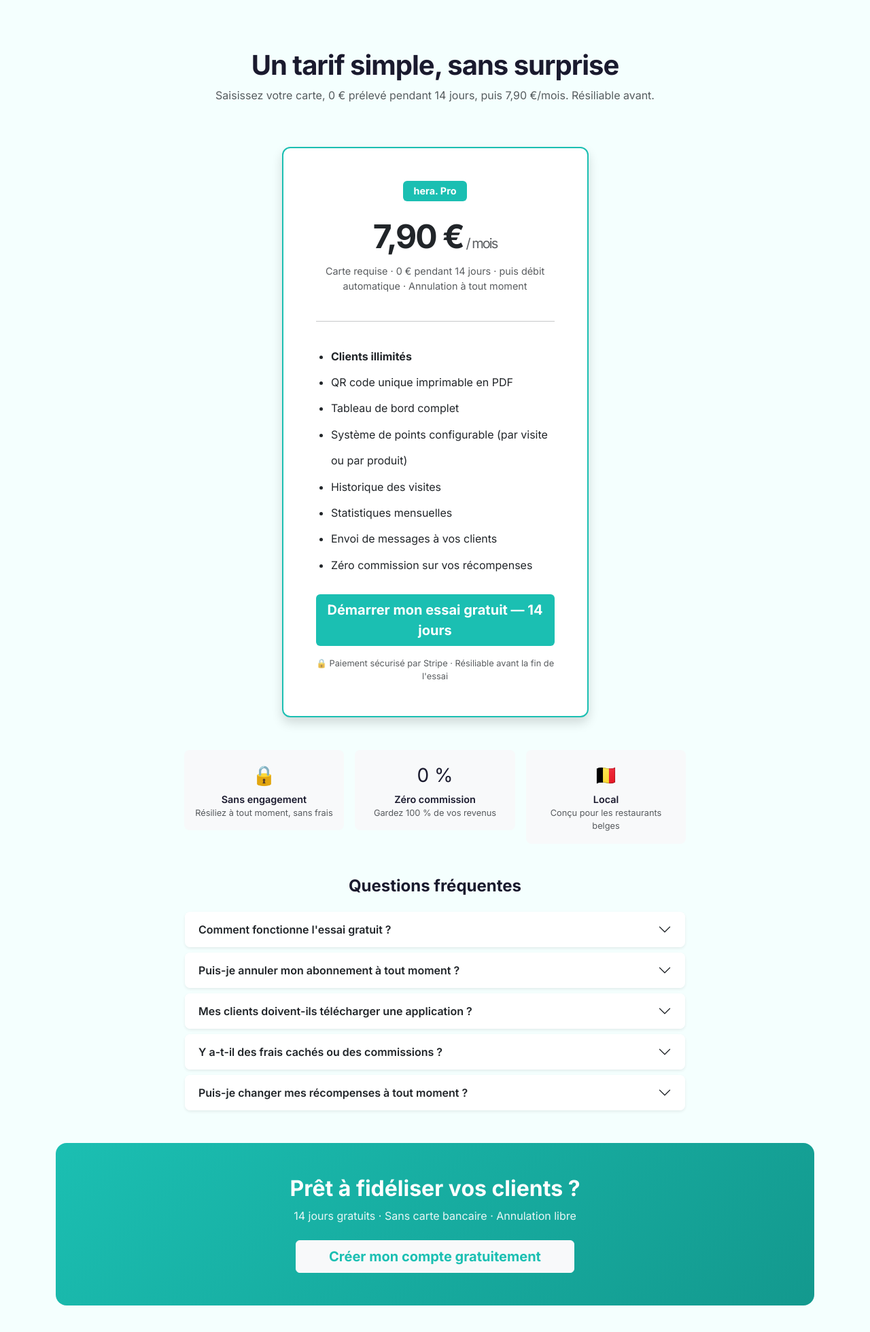
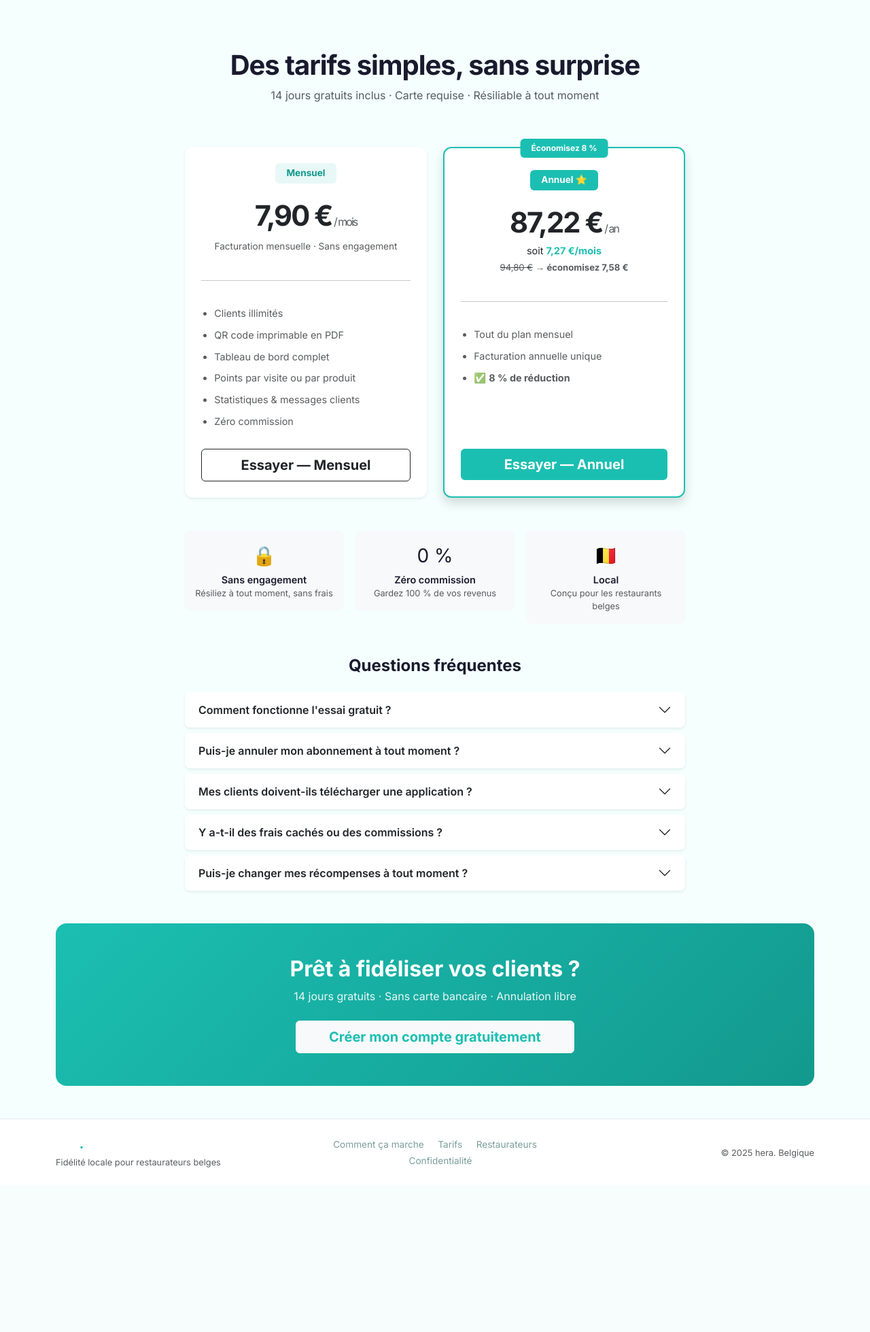
Before and after one commit to krs12k/Hera, a Flask app: page /tarifs in a window 1280 px wide. Shown: the part 74-2033 px from the top of the page at 68% size. After the commit the page ends 1791 px from the top, so only its background shows below. Run offline with Flask 3, Linux system fonts and the light colour scheme; some libraries are stand-ins or nearby versions.

Commit message:
Deux plans tarifaires : mensuel 7,90 et annuel 87,22 (-8%)
- config.py : STRIPE_PRICE_ANNUAL
- app.py : route choisir_plan apres inscription, checkout accepte param plan
- choisir_plan.html : page de choix mensuel/annuel post-inscription
- tarifs.html : deux cartes cote a cote avec badge economie
- abonnement.html : meme choix pour les essais expires

Co-Authored-By: Claude Sonnet 4.6 <noreply@anthropic.com>

```diff
--- a/app.py
+++ b/app.py
@@ -101,8 +101,7 @@ def register():
         db.session.add(resto)
         db.session.commit()
         login_user(resto)
-        # Redirige vers Stripe pour saisir la carte (essai 14j puis 7,90€/mois)
-        return redirect(url_for('checkout'))
+        return redirect(url_for('choisir_plan'))
 
     return render_template('auth/register.html')
 
@@ -573,6 +572,13 @@ def client_profil(token):
     return render_template('client/profil.html', client=client, resto=resto, progression=progression)
 
 
+# ── Choix du plan après inscription ─────────────────────────────
+@app.route('/abonnement/choisir-plan')
+@login_required
+def choisir_plan():
+    return render_template('choisir_plan.html')
+
+
 # ── Portail Client Stripe (gérer / résilier) ────────────────────
 @app.route('/abonnement/gerer')
 @login_required
@@ -603,17 +609,15 @@ def abonnement():
 @login_required
 def checkout():
     try:
-        price_id = app.config.get('STRIPE_PRICE')
+        plan = request.form.get('plan', 'monthly')
+        if plan == 'annual':
+            price_id = app.config.get('STRIPE_PRICE_ANNUAL') or app.config.get('STRIPE_PRICE')
+        else:
+            price_id = app.config.get('STRIPE_PRICE')
+
         if not price_id:
-            # Crée le prix dynamiquement si pas encore configuré
-            product = stripe.Product.create(name='hera Pro')
-            price = stripe.Price.create(
-                product=product.id,
-                unit_amount=790,
-                currency='eur',
-                recurring={'interval': 'month'},
-            )
-            price_id = price.id
+            flash('Tarif Stripe non configuré. Contactez l\'administrateur.', 'danger')
+            return redirect(url_for('choisir_plan'))
 
         customer = stripe.Customer.create(
             email=current_user.email,
@@ -622,7 +626,7 @@ def checkout():
         current_user.stripe_customer_id = customer.id
         db.session.commit()
 
-        # Essai 14 jours si c'est la première fois (pas encore abonné)
+        # Essai 14 jours pour les nouveaux abonnés
         subscription_data = {}
         if current_user.subscription_status in ('trial', None) and not current_user.stripe_subscription_id:
             subscription_data = {'trial_period_days': 14}
@@ -634,12 +638,12 @@ def checkout():
             mode='subscription',
             subscription_data=subscription_data,
             success_url=url_for('abonnement_success', _external=True) + '?session_id={CHECKOUT_SESSION_ID}',
-            cancel_url=url_for('abonnement', _external=True),
+            cancel_url=url_for('choisir_plan', _external=True),
         )
         return redirect(checkout_session.url)
     except Exception as e:
         flash(f'Erreur Stripe : {str(e)}', 'danger')
-        return redirect(url_for('abonnement'))
+        return redirect(url_for('choisir_plan'))
 
 
 # ── Succès paiement ──────────────────────────────────────────────
--- a/config.py
+++ b/config.py
@@ -24,5 +24,6 @@ class Config:
     STRIPE_SECRET_KEY = os.environ.get('STRIPE_SECRET_KEY')
     STRIPE_WEBHOOK_SECRET = os.environ.get('STRIPE_WEBHOOK_SECRET')
     STRIPE_PRICE = os.environ.get('STRIPE_PRICE')
+    STRIPE_PRICE_ANNUAL = os.environ.get('STRIPE_PRICE_ANNUAL')
 
     ADMIN_PASSWORD = os.environ.get('ADMIN_PASSWORD') or 'hera-admin-local'
--- a/templates/tarifs.html
+++ b/templates/tarifs.html
@@ -3,39 +3,60 @@
 
 {% block content %}
 <div class="text-center py-5">
-    <h1 class="fw-bold" style="letter-spacing:-1px">Un tarif simple, sans surprise</h1>
-    <p class="text-muted mt-2">Saisissez votre carte, 0 € prélevé pendant 14 jours, puis 7,90 €/mois. Résiliable avant.</p>
+    <h1 class="fw-bold" style="letter-spacing:-1px">Des tarifs simples, sans surprise</h1>
+    <p class="text-muted mt-2">14 jours gratuits inclus · Carte requise · Résiliable à tout moment</p>
 </div>
 
 <div class="row g-4 justify-content-center mb-5">
 
-    <!-- Plan unique -->
-    <div class="col-md-5">
-        <div class="card border-0 shadow p-5 h-100 text-center" style="border: 2px solid var(--turquoise) !important;">
+    <!-- Plan mensuel -->
+    <div class="col-md-4">
+        <div class="card border-0 shadow-sm p-4 h-100 text-center">
             <div class="mb-3">
-                <span class="badge px-3 py-2" style="background:var(--turquoise);color:#fff;font-size:0.9rem">hera. Pro</span>
+                <span class="badge px-3 py-2" style="background:var(--turquoise-light);color:var(--turquoise-dark);font-size:0.85rem">Mensuel</span>
             </div>
-            <div class="fw-bold mb-1" style="font-size:3rem;letter-spacing:-2px">
-                7,90 €<span class="fs-5 text-muted fw-normal"> / mois</span>
+            <div class="fw-bold mb-1" style="font-size:2.6rem;letter-spacing:-2px">
+                7,90 €<span class="fs-6 text-muted fw-normal"> / mois</span>
             </div>
-            <p class="text-muted mb-4" style="font-size:0.9rem">Carte requise · 0 € pendant 14 jours · puis débit automatique · Annulation à tout moment</p>
+            <p class="text-muted mb-4" style="font-size:0.85rem">Facturation mensuelle · Sans engagement</p>
             <hr>
-            <ul class="text-start mt-3 mb-4" style="line-height:2.4;padding-left:1.4rem">
-                <li><strong>Clients illimités</strong></li>
-                <li>QR code unique imprimable en PDF</li>
+            <ul class="text-start mt-3 mb-4 text-muted" style="line-height:2.2;padding-left:1.2rem;font-size:0.9rem">
+                <li>Clients illimités</li>
+                <li>QR code imprimable en PDF</li>
                 <li>Tableau de bord complet</li>
-                <li>Système de points configurable (par visite ou par produit)</li>
-                <li>Historique des visites</li>
-                <li>Statistiques mensuelles</li>
-                <li>Envoi de messages à vos clients</li>
-                <li>Zéro commission sur vos récompenses</li>
+                <li>Points par visite ou par produit</li>
+                <li>Statistiques & messages clients</li>
+                <li>Zéro commission</li>
             </ul>
-            <a href="{{ url_for('register') }}" class="btn hera-btn-gold btn-lg w-100 fw-bold">
-                Démarrer mon essai gratuit — 14 jours
+            <a href="{{ url_for('register') }}" class="btn btn-outline-dark btn-lg w-100 fw-bold mt-auto">
+                Essayer — Mensuel
             </a>
-            <p class="text-muted mt-3 mb-0" style="font-size:0.8rem">
-                🔒 Paiement sécurisé par Stripe · Résiliable avant la fin de l'essai
-            </p>
+        </div>
+    </div>
+
+    <!-- Plan annuel -->
+    <div class="col-md-4">
+        <div class="card border-0 shadow p-4 h-100 text-center position-relative" style="border: 2px solid var(--turquoise) !important;">
+            <div class="position-absolute top-0 start-50 translate-middle">
+                <span class="badge px-3 py-2 fw-bold" style="background:var(--turquoise);color:#fff">Économisez 8 %</span>
+            </div>
+            <div class="mb-3 mt-2">
+                <span class="badge px-3 py-2" style="background:var(--turquoise);color:#fff;font-size:0.85rem">Annuel ⭐</span>
+            </div>
+            <div class="fw-bold mb-0" style="font-size:2.6rem;letter-spacing:-2px">
+                87,22 €<span class="fs-6 text-muted fw-normal"> / an</span>
+            </div>
+            <div class="mb-1" style="font-size:0.9rem">soit <strong style="color:var(--turquoise)">7,27 €/mois</strong></div>
+            <p class="text-muted mb-4" style="font-size:0.82rem"><s>94,80 €</s> → <strong>économisez 7,58 €</strong></p>
+            <hr>
+            <ul class="text-start mt-3 mb-4 text-muted" style="line-height:2.2;padding-left:1.2rem;font-size:0.9rem">
+                <li>Tout du plan mensuel</li>
+                <li>Facturation annuelle unique</li>
+                <li>✅ <strong>8 % de réduction</strong></li>
+            </ul>
+            <a href="{{ url_for('register') }}" class="btn hera-btn-gold btn-lg w-100 fw-bold mt-auto">
+                Essayer — Annuel
+            </a>
         </div>
     </div>
 
```
Also changed, not shown: templates/abonnement.html (+51 -26 lines), templates/choisir_plan.html (added, +94 -0 lines).
